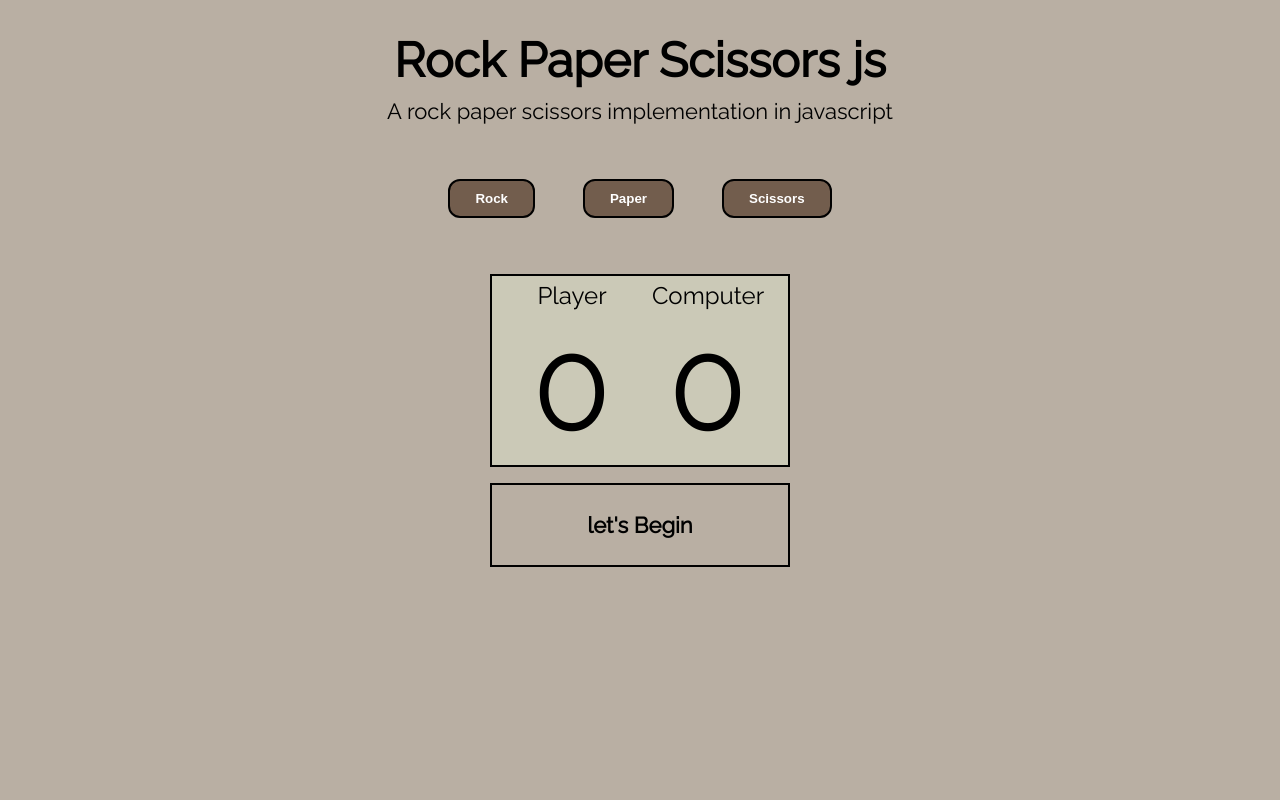
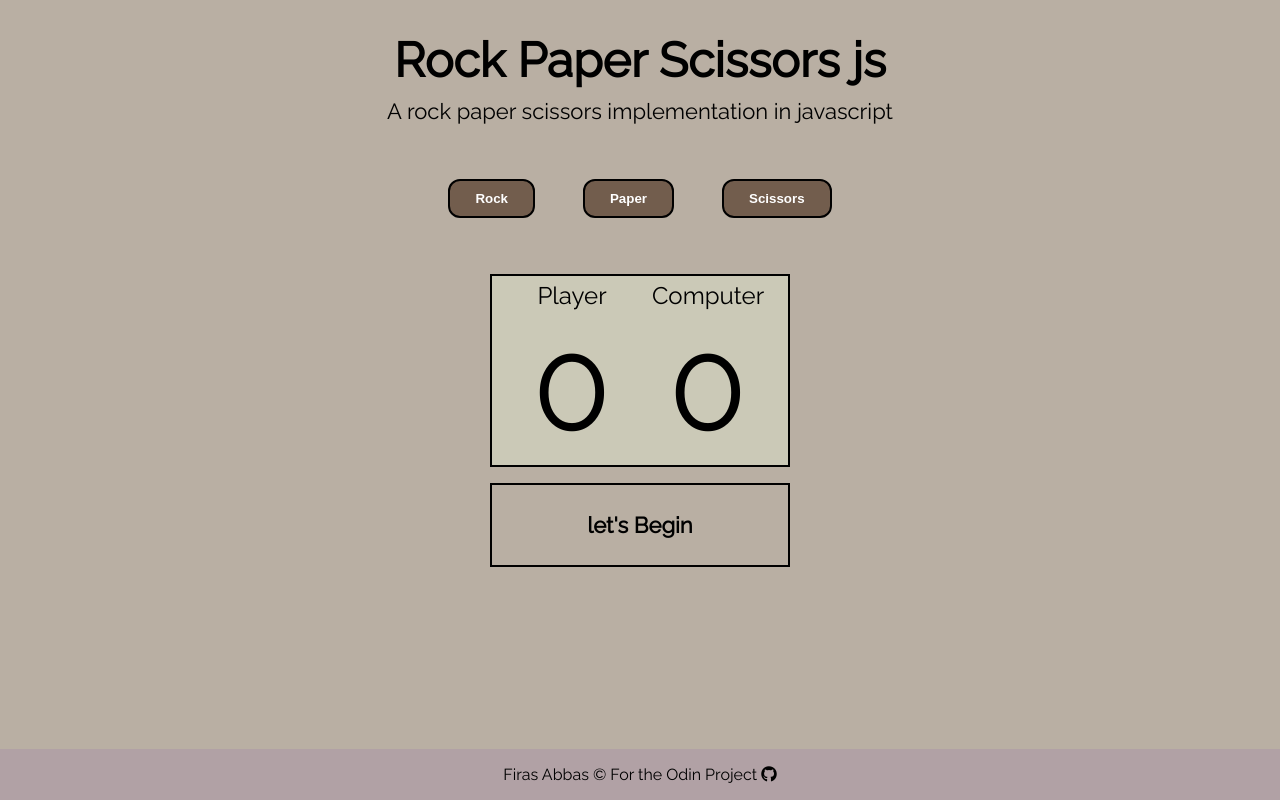
Before and after one commit to voiceinthedark/rock-paper-scissorjs, a plain HTML site: page index.html in a window 1280 px wide. Drawn offline with Linux system fonts and the light colour scheme.

Commit message:
- Added a footer - Added fontawesome kit - refactored styles to use CSS variables - minor style tweaks to links and hover

```diff
--- a/index.html
+++ b/index.html
@@ -6,6 +6,7 @@
     <meta name="viewport" content="width=device-width, initial-scale=1.0" />
     <link rel="stylesheet" href="./styles/style.css" />
     <title>Rock paper scissors js</title>
+    <script src="https://kit.fontawesome.com/56ea219173.js" crossorigin="anonymous"></script>
     <script src="./scripts/script.js" defer></script>
   </head>
   <body>
@@ -37,6 +38,9 @@
               <button id="reset" class="btn">Reset</button>
           </div>
       </div>
+      <footer>
+        <p>Firas Abbas &copy; For the Odin Project <a href="https://github.com/voiceinthedark/rock-paper-scissorjs"><i class="fab fa-github"></i></a></p>
+      </footer>
     </div>
   </body>
 </html>
--- a/styles/style.css
+++ b/styles/style.css
@@ -1,4 +1,11 @@
 @import url('https://fonts.googleapis.com/css2?family=Raleway&display=swap');
+:root{
+    --btn-color: rgb(114, 93, 77);
+    --btn-hover-color: rgb(124, 103, 87);
+    --background-color: #b9afa3;
+    --footer-color: #b1a1a5;
+    --output-bg-color: rgba(206, 206, 187, 0.856);
+}
 
 * {
     box-sizing: border-box;
@@ -7,10 +14,18 @@
 }
 
 body{
-    background-color: #b9afa3;
+    background-color: var(--background-color);
     margin: 0;
     padding: 0;
     font-family: 'Raleway', sans-serif;
+    height: 100vh;
+}
+
+.container {
+    display: flex;
+    flex-direction: column;
+    /* align-items: stretch; */
+    height: 100%;
 }
 
 .header {
@@ -36,6 +51,7 @@ body{
     flex-direction: column;
     align-items: center;
     justify-content: center;
+    /* align-items: stretch; */
     gap: 16px;
 }
 
@@ -49,8 +65,12 @@ body{
     padding: 10px 25px;
     border: 2px solid black;
     border-radius: 12px;
-    background-color: rgb(114, 93, 77);
+    background-color: var(--btn-color);
     color: white;
+}
+
+.btn:hover{
+    background-color: var(--btn-hover-color);
 }
 
 .output{
@@ -62,7 +82,7 @@ body{
     display: flex;
     flex-direction: column;
     font-size: 24px;
-    background-color: rgba(206, 206, 187, 0.856);
+    background-color: var(--output-bg-color);
 }
 
 .output-header {
@@ -105,10 +125,26 @@ body{
     font-weight: bold;
 }
 
-.show{
-    display: inline;
-}
-
 .hide {
     display: none;
 }
+
+footer{
+    display: flex;
+    align-items: center;
+    justify-content: center;
+    background-color: var(--footer-color);
+    /* margin: 0; */
+    /* flex: 1 1 0%; */
+    margin-top: auto;
+}
+
+footer > p {
+    font-weight: 300;
+}
+
+a:link,
+a:visited {
+    text-decoration: none;
+    color: black;
+}
```
